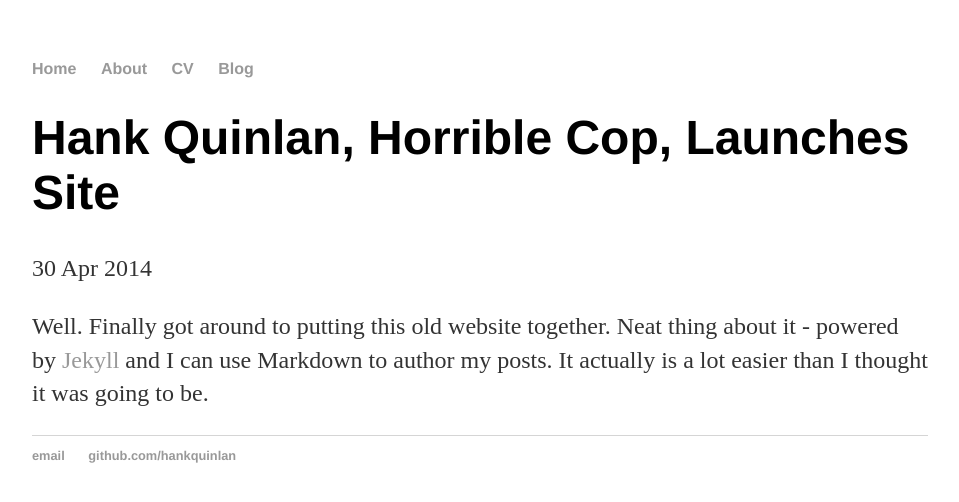
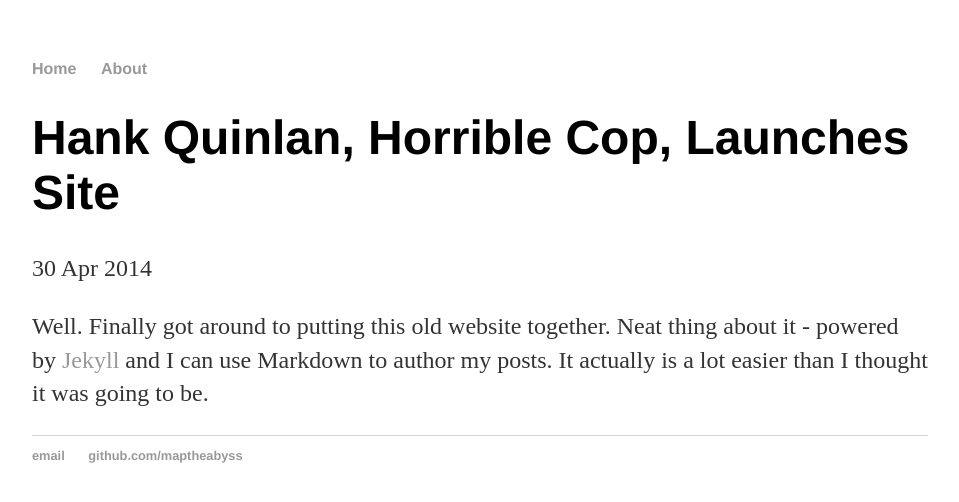
Before and after one commit to maptheabyss/maptheabyss.github.io, a Jekyll site: the page built from _posts/2014-04-30-hank-quinlan-site-launched.md, in a window 1280 px wide. Shown: the top 502 px of the page, without its empty margins (160-1119 px from the left). Built offline with Jekyll 4.4.1, drawn with Linux system fonts in a browser that asks for light colours.

Commit message:
Update default.html
updated to personalized contact information

```diff
--- a/_layouts/default.html
+++ b/_layouts/default.html
@@ -10,8 +10,6 @@
 	    		<ul>
 	        		<li><a href="/">Home</a></li>
 		        	<li><a href="/about">About</a></li>
-	        		<li><a href="/cv">CV</a></li>
-	        		<li><a href="/blog">Blog</a></li>
 	    		</ul>
 			</nav>
 			<div class="container">
@@ -21,8 +19,8 @@
 			</div><!-- /.container -->
 			<footer>
 	    		<ul>
-	        		<li><a href="mailto:hankquinlanhub@gmail.com">email</a></li>
-	        		<li><a href="https://github.com/hankquinlan">github.com/hankquinlan</a></li>
+	        		<li><a href="mailto:maptheabyss@gmail.com">email</a></li>
+	        		<li><a href="https://github.com/maptheabyss">github.com/maptheabyss</a></li>
 				</ul>
 			</footer>
 		</body>
```
